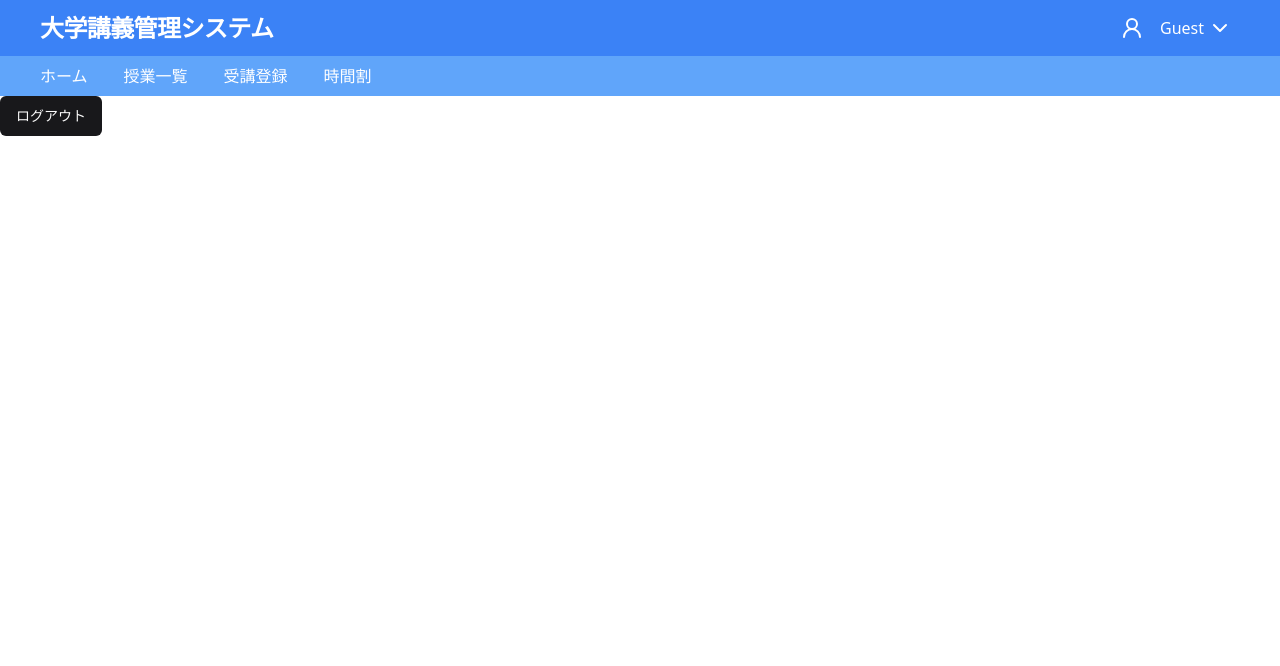
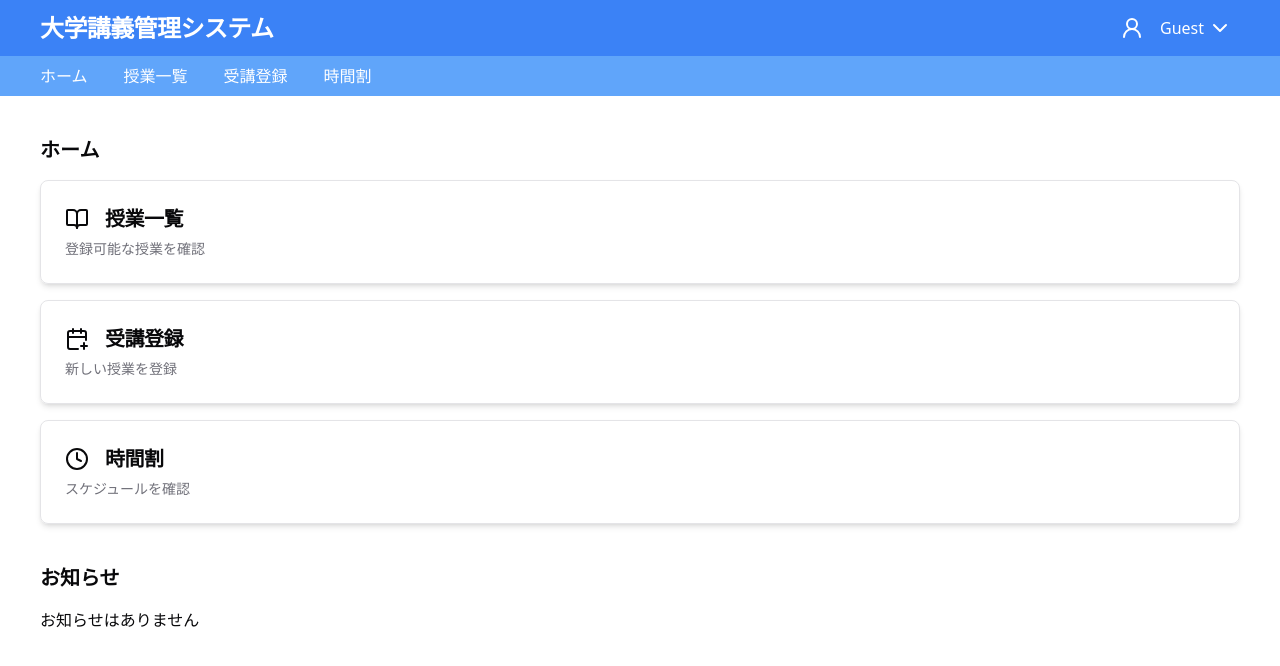
Before and after one commit to aisaka-1653/university-course-manager-front, a React (Vite) app: page /home in a window 1280 px wide. Shown: the top 666 px of the page. Built offline with nearby package versions, Linux system fonts and the light colour scheme; no server answers.

Commit message:
feat: Homeページを実装

```diff
--- a/src/components/pages/Home.tsx
+++ b/src/components/pages/Home.tsx
@@ -1,7 +1,13 @@
-import { useAuth } from "@/hooks/useAuth";
-import { Button } from "../ui/button";
+import { HomeItemList } from "../organisms/HomeItemList";
+import { SectionTitle } from "../atoms/SectionTitle";
 
 export const Home = () => {
-  const { logout } = useAuth();
-  return <Button onClick={logout}>ログアウト</Button>;
+  return (
+    <div className="p-10">
+      <SectionTitle className="mb-4">ホーム</SectionTitle>
+      <HomeItemList className="mb-10" />
+      <SectionTitle className="mb-4">お知らせ</SectionTitle>
+      <p>お知らせはありません</p>
+    </div>
+  );
 };
```
